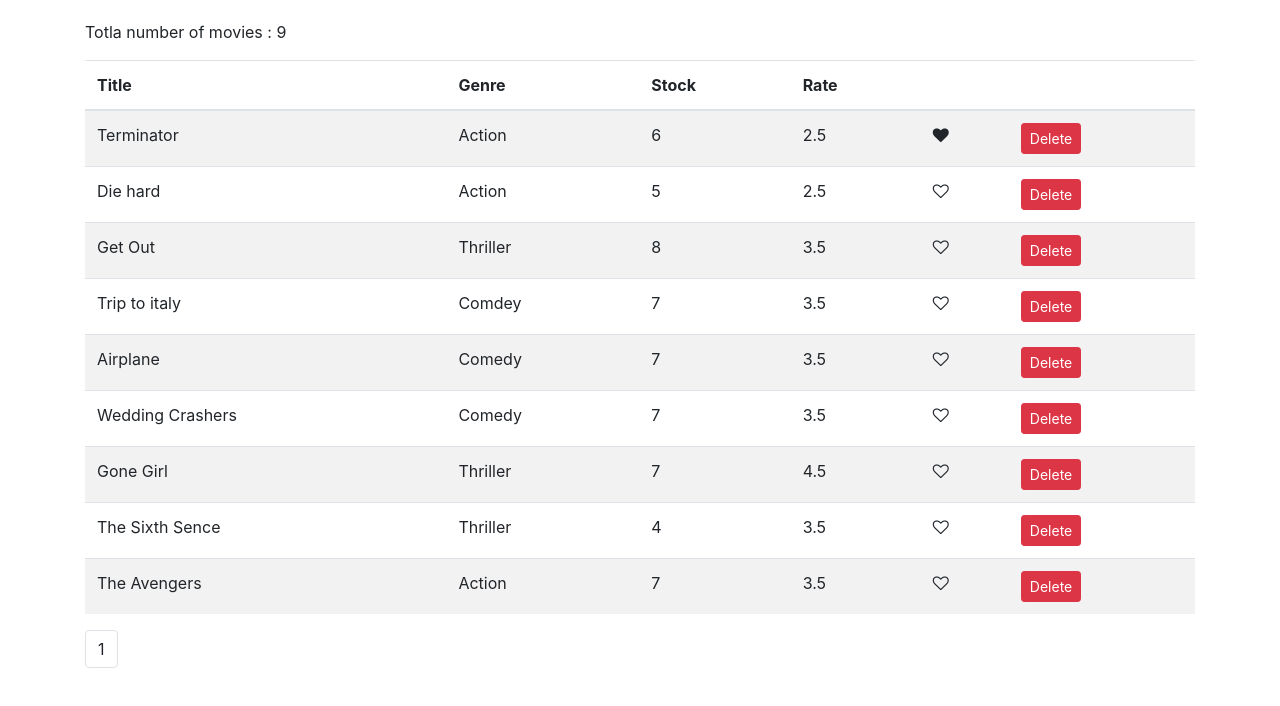
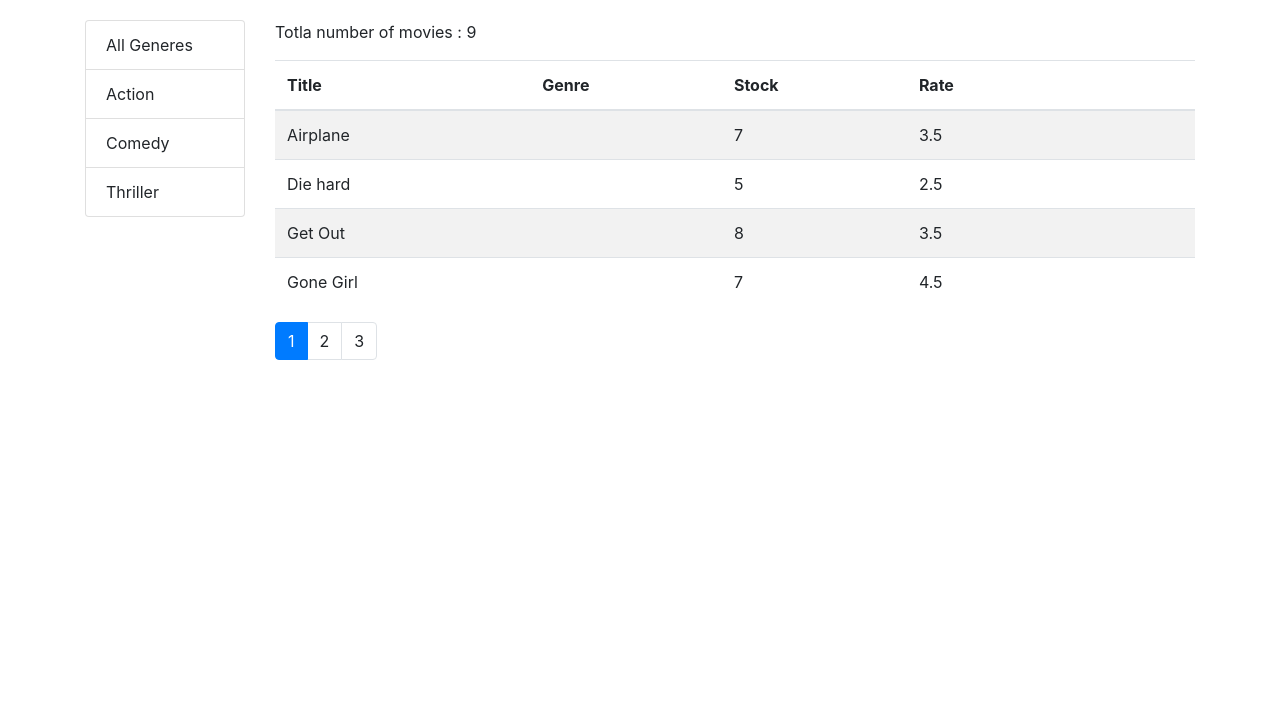
Before and after one commit to Aamer-Ali/vidly, a React (Create React App) app: page / in a window 1280 px wide. Shown: the top 706 px of the page. Built offline with nearby package versions, Linux system fonts and the light colour scheme.

Commit message:
Pagination completed. Geners filter Added. Sorting Completed. Tabled Header Extracted to another file. Tabled Body Extracted to another file, but it have some issue with "genre" column i have check that.

```diff
--- a/package.json
+++ b/package.json
@@ -9,10 +9,11 @@
     "bootstrap": "^4.1.1",
     "font-awesome": "^4.7.0",
     "lodash": "^4.17.20",
+    "prop-type": "0.0.1",
     "react": "^17.0.1",
     "react-dom": "^17.0.1",
     "react-script": "^2.0.5",
-    "react-scripts": "4.0.1",
+    "react-scripts": "^4.0.1",
     "start": "^5.1.0",
     "web-vitals": "^0.2.4"
   },
--- /dev/null
+++ b/src/common/listGroup.jsx
@@ -0,0 +1,36 @@
+import React from "react";
+
+const ListGroup = (props) => {
+  const {
+    items,
+    textProperty,
+    valueProperty,
+    onItemSelect,
+    selectedItem,
+  } = props;
+
+  return (
+    <ul className="list-group">
+      {items.map((genre) => (
+        <li
+          key={genre[valueProperty]}
+          onClick={() => onItemSelect(genre)}
+          className={
+            genre === selectedItem
+              ? "list-group-item active"
+              : "list-group-item"
+          }
+        >
+          {genre[textProperty]}
+        </li>
+      ))}
+    </ul>
+  );
+};
+
+ListGroup.defaultProps = {
+  textProperty: "name",
+  valueProperty: "_id",
+};
+
+export default ListGroup;
--- a/src/common/pagination.jsx
+++ b/src/common/pagination.jsx
@@ -1,28 +1,38 @@
-import React, { Component } from "react";
+import React from "react";
+import propTypes from "prop-types";
 import _ from "lodash";
 
-class Pagination extends Component {
-  state = {};
-  render() {
-    const { itemsCount, pageSize } = this.props;
-    const pagesCount = itemsCount / pageSize;
+const Pagination = (props) => {
+  const { itemCount, pageSize, currentPage, onPageChange } = props;
+  const pageCount = Math.ceil(itemCount / pageSize);
 
-    if(pagesCount === 1) return null;
+  if (pageCount === 1) return null;
 
-    const pages = _.range(1, pagesCount + 1);
+  const pages = _.range(1, pageCount + 1);
 
   return (
-      <nav aria-label="Page navigation example">
+    <nav>
       <ul className="pagination">
         {pages.map((page) => (
-            <li key={page} className="page-item">
-              <a className="page-link">{page}</a>
+          <li
+            key={page}
+            className={page === currentPage ? "page-item active" : "page-item"}
+          >
+            <a onClick={() => onPageChange(page)} className="page-link">
+              {page}
+            </a>
           </li>
         ))}
       </ul>
     </nav>
   );
-  }
-}
+};
+
+Pagination.propTypes = {
+  itemCount: propTypes.number.isRequired,
+  pageSize: propTypes.number.isRequired,
+  currentPage: propTypes.number.isRequired,
+  onPageChange: propTypes.func.isRequired,
+};
 
 export default Pagination;
--- /dev/null
+++ b/src/common/tableBody.jsx
@@ -0,0 +1,22 @@
+import React, { Component } from "react";
+import _ from "lodash";
+
+class TableBody extends Component {
+  render() {
+    const { data, columns } = this.props;
+
+    return (
+      <tbody>
+        {data.map((item) => (
+          <tr>
+            {columns.map((column) => (
+              <td>{_.get(item, column.path)}</td>
+            ))}
+          </tr>
+        ))}
+      </tbody>
+    );
+  }
+}
+
+export default TableBody;
--- /dev/null
+++ b/src/common/tableHeader.jsx
@@ -0,0 +1,33 @@
+import React, { Component } from "react";
+
+class Tableheader extends Component {
+  raiseSort = (path) => {
+    const sortColumn = { ...this.props.sortColumn };
+    if (sortColumn.path === path) {
+      sortColumn.order = sortColumn.order === "asc" ? "desc" : "asc";
+    } else {
+      sortColumn.path = path;
+      sortColumn.order = "asc";
+    }
+    this.props.onSort(sortColumn);
+  };
+
+  render() {
+    return (
+      <thead>
+        <tr>
+          {this.props.columns.map((column) => (
+            <th
+              key={column.path || column.key}
+              onClick={() => this.raiseSort(column.path)}
+            >
+              {column.label}
+            </th>
+          ))}
+        </tr>
+      </thead>
+    );
+  }
+}
+
+export default Tableheader;
--- a/src/components/movies.jsx
+++ b/src/components/movies.jsx
@@ -1,16 +1,29 @@
 import React, { Component } from "react";
 import { getMovies } from "../services/fakeMovieService";
-import Like from "../common/like";
+import { getGenres } from "../services/fakeGenreService";
+import ListGroup from "../common/listGroup";
 import Pagination from "../common/pagination";
+import { paginate } from "../utils/paginate";
+import MoviesTable from "./moviesTable";
+import _ from "lodash";
 
 class Movies extends Component {
   state = {
-    movies: getMovies(),
-    pageSize: 10,
+    movies: [],
+    genres: [],
+    currentPage: 1,
+    pageSize: 4,
+    sortColumn: { path: "title", order: "asc" },
   };
 
+  componentDidMount() {
+    const genres = [{ _id: "", name: "All Generes" }, ...getGenres()];
+
+    this.setState({ movies: getMovies(), genres: genres });
+  }
+
   handleDelete = (movie) => {
-    const movies = this.state.movies.filter((m) => m._id != movie._id);
+    const movies = this.state.movies.filter((m) => m._id !== movie._id);
     this.setState({ movies });
   };
 
@@ -23,60 +36,67 @@ class Movies extends Component {
   };
 
   handlePageChange = (page) => {
-    console.log(page);
+    this.setState({ currentPage: page });
+  };
+
+  handleGenreSelect = (genre) => {
+    this.setState({ selectedGenre: genre, currentPage: 1 });
+  };
+
+  handleSort = (sortColumn) => {
+    this.setState({ sortColumn });
   };
 
   render() {
     const { length: count } = this.state.movies;
+    const {
+      pageSize,
+      currentPage,
+      movies: allMovies,
+      selectedGenre,
+      sortColumn,
+    } = this.state;
 
-    if (count == 0) {
+    if (count === 0) {
       return <p>There are no moviews in the store.</p>;
     }
 
+    const filtered =
+      selectedGenre && selectedGenre._id
+        ? allMovies.filter((m) => m.gener._id === selectedGenre._id)
+        : allMovies;
+
+    const sorted = _.orderBy(filtered, [sortColumn.path], sortColumn.order);
+
+    const movies = paginate(sorted, currentPage, pageSize);
+
     return (
       <React.Fragment>
-        <p>Totla number of movies : {count}</p>
-        <table className="table table-striped">
-          <thead>
-            <tr>
-              <th>Title</th>
-              <th>Genre</th>
-              <th>Stock</th>
-              <th>Rate</th>
-              <th></th>
-              <th></th>
-            </tr>
-          </thead>
-          <tbody>
-            {this.state.movies.map((movie) => (
-              <tr key={movie._id}>
-                <td>{movie.title}</td>
-                <td>{movie.gener.name}</td>
-                <td>{movie.numberInStock}</td>
-                <td>{movie.dailyRentalRate}</td>
-                <td>
-                  <Like
-                    liked={movie.liked}
-                    onClick={() => this.handleLike(movie)}
-                  />
-                </td>
-                <td>
-                  <button
-                    onClick={() => this.handleDelete(movie)}
-                    className="btn btn-danger btn-sm"
-                  >
-                    Delete
-                  </button>
-                </td>
-              </tr>
-            ))}
-          </tbody>
-        </table>
-        <Pagination
-          itemsCount={count}
-          pageSize={this.state.pageSize}
-          onPageChange={this.handlePageChange}
-        />
+        <div className="row">
+          <div className="col-2">
+            <ListGroup
+              items={this.state.genres}
+              selectedItem={this.state.selectedGenre}
+              onItemSelect={this.handleGenreSelect}
+            />
+          </div>
+          <div className="col">
+            <p>Totla number of movies : {filtered.length}</p>
+            <MoviesTable
+              movies={movies}
+              sortColumn={this.state.sortColumn}
+              onLike={this.handleLike}
+              onDelete={this.handleDelete}
+              onSort={this.handleSort}
+            />
+            <Pagination
+              itemCount={filtered.length}
+              pageSize={this.state.pageSize}
+              currentPage={this.state.currentPage}
+              onPageChange={this.handlePageChange}
+            />
+          </div>
+        </div>
       </React.Fragment>
     );
   }
--- /dev/null
+++ b/src/components/moviesTable.jsx
@@ -0,0 +1,58 @@
+import React, { Component } from "react";
+import TableHeader from "../common/tableHeader";
+import Like from "../common/like";
+import TableBody from "../common/tableBody";
+
+// colums: array
+// sortColumn: object
+// onSort: function
+
+class MoviesTable extends Component {
+  columns = [
+    { path: "title", label: "Title" },
+    { path: "genre.name", label: "Genre" },
+    { path: "numberInStock", label: "Stock" },
+    { path: "dailyRentalRate", label: "Rate" },
+    { key: "like" },
+    { key: "delete" },
+  ];
+
+  render() {
+    const { movies, onDelete, onLike, sortColumn, onSort } = this.props;
+
+    return (
+      <table className="table table-striped">
+        <TableHeader
+          columns={this.columns}
+          sortColumn={sortColumn}
+          onSort={onSort}
+        />
+        <TableBody columns={this.columns} data={movies} />
+
+        {/* <tbody>
+          {movies.map((movie) => (
+            <tr key={movie._id}>
+              <td>{movie.title}</td>
+              <td>{movie.gener.name}</td>
+              <td>{movie.numberInStock}</td>
+              <td>{movie.dailyRentalRate}</td>
+              <td>
+                <Like liked={movie.liked} onClick={() => onLike(movie)} />
+              </td>
+              <td>
+                <button
+                  onClick={() => onDelete(movie)}
+                  className="btn btn-danger btn-sm"
+                >
+                  Delete
+                </button>
+              </td>
+            </tr>
+          ))}
+        </tbody> */}
+      </table>
+    );
+  }
+}
+
+export default MoviesTable;
--- a/src/services/fakeGenreService.js
+++ b/src/services/fakeGenreService.js
@@ -0,0 +1,9 @@
+export const genre = [
+  { _id: "5b21ca3eeb7fbfbcc471818", name: "Action" },
+  { _id: "5b21ca3eeb7fbfbcc471814", name: "Comedy" },
+  { _id: "5b21ca3eeb7fbfbcc47120", name: "Thriller" },
+];
+
+export function getGenres() {
+  return genre.filter((g) => g);
+}
--- a/src/services/fakeMovieService.js
+++ b/src/services/fakeMovieService.js
@@ -1,4 +1,4 @@
-import * as generAPI from "./fakeGenreService";
+// import * as generAPI from "./fakeGenreService";
 
 const movies = [
   {
@@ -48,7 +48,7 @@ const movies = [
   {
     _id: "5b21ca3eeb7fbfbcc471e",
     title: "Gone Girl",
-    gener: { _id: "5b21ca3eeb7fbfbcc47182", name: "Thriller" },
+    gener: { _id: "5b21ca3eeb7fbfbcc47120", name: "Thriller" },
     numberInStock: 7,
     dailyRentalRate: 4.5,
   },
@@ -73,5 +73,5 @@ export function getMovies() {
 }
 
 export function getMovie(id) {
-  return movies.find((m) => m._id == id);
+  return movies.find((m) => m._id === id);
 }
--- /dev/null
+++ b/src/utils/paginate.js
@@ -0,0 +1,6 @@
+import _ from "lodash";
+
+export function paginate(items, pageNumber, pageSize) {
+  const startIndex = (pageNumber - 1) * pageSize;
+  return _(items).slice(startIndex).take(pageSize).value();
+}
```
Also changed, not shown: 2 other files (tests, documents, lock files or other folders). Lines whose indentation alone changed are shown as unchanged.
